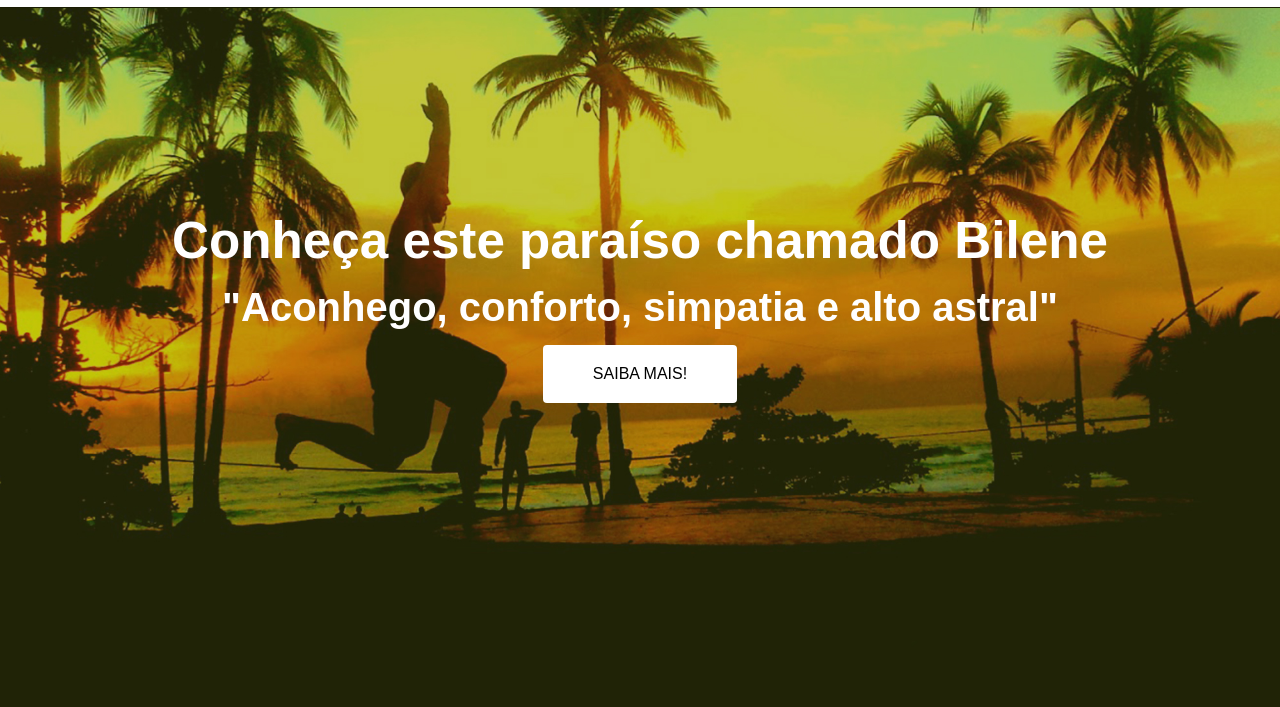
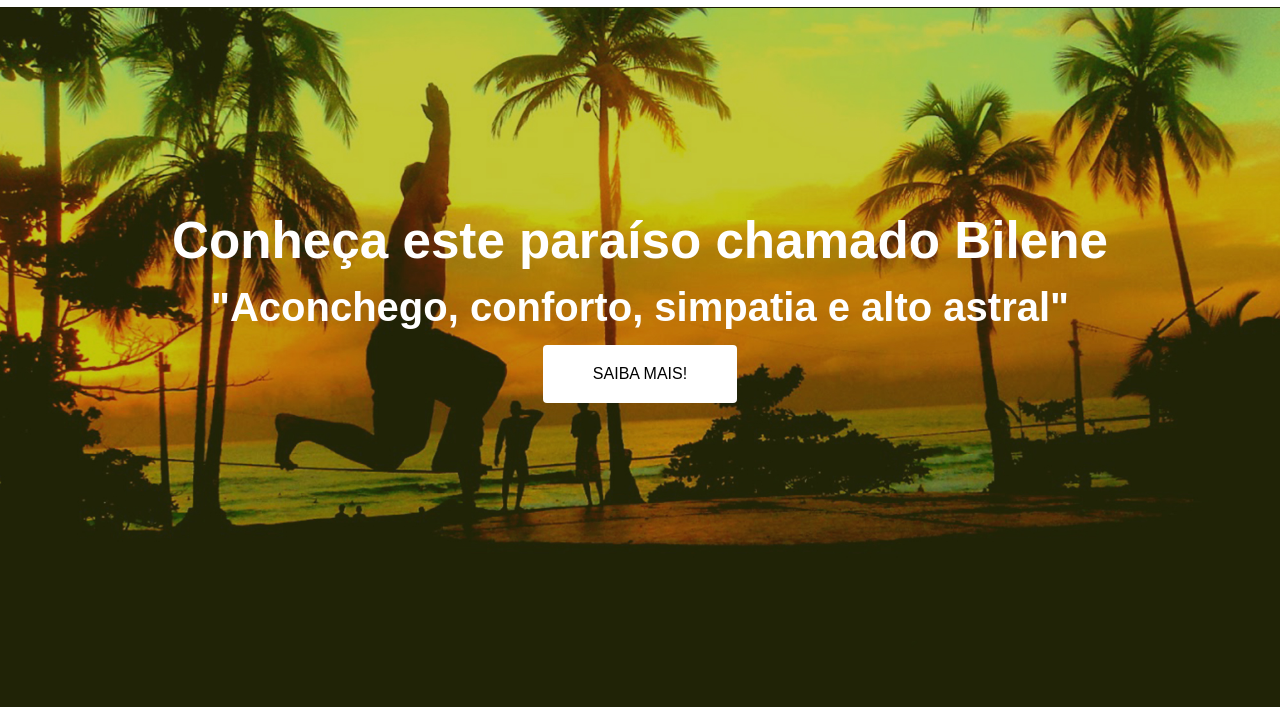
Before and after one commit to JoneBulande/joneHotel, a plain HTML site: page index.html in a window 1280 px wide. Shown: the part 93-800 px from the top of the page. Drawn offline with Linux system fonts and the light colour scheme.

Commit message:
corrigindo erro ortográfico
corrigindo erro ortográfico no hero do site

```diff
--- a/index.html
+++ b/index.html
@@ -51,7 +51,7 @@
 	<section class="hero">
 
 		<h1>Conheça este paraíso chamado Bilene</h1>
-		<h3>"Aconhego, conforto, simpatia e alto astral"</h3>
+		<h3>"Aconchego, conforto, simpatia e alto astral"</h3>
 		<a class="btn">saiba mais!</a>
 
 	</section>
```
